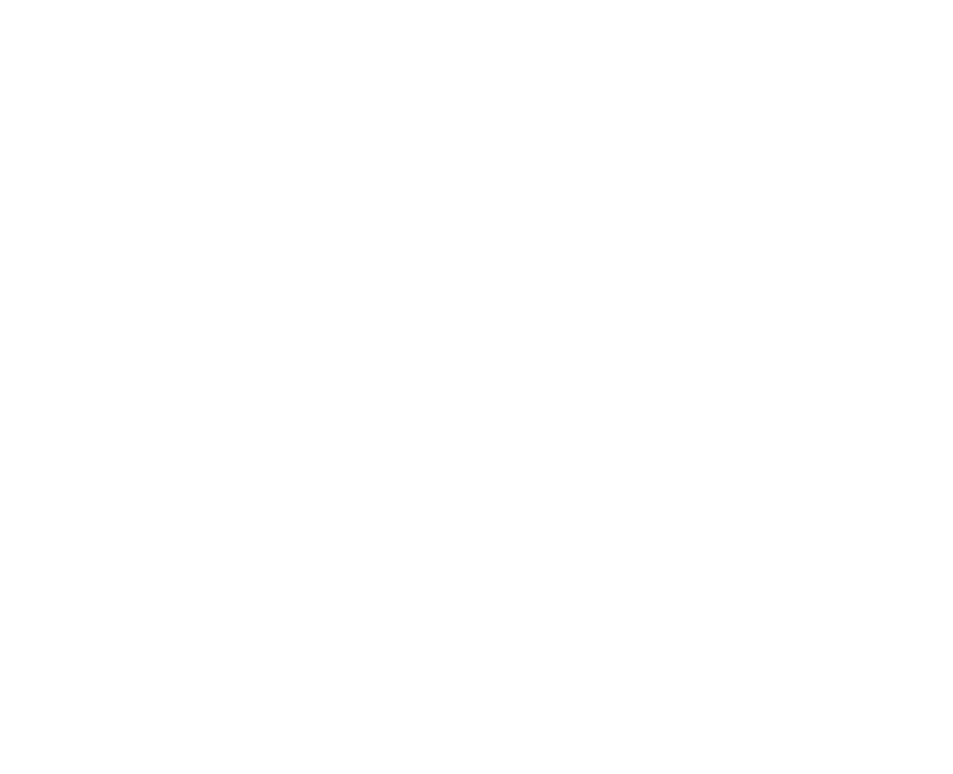
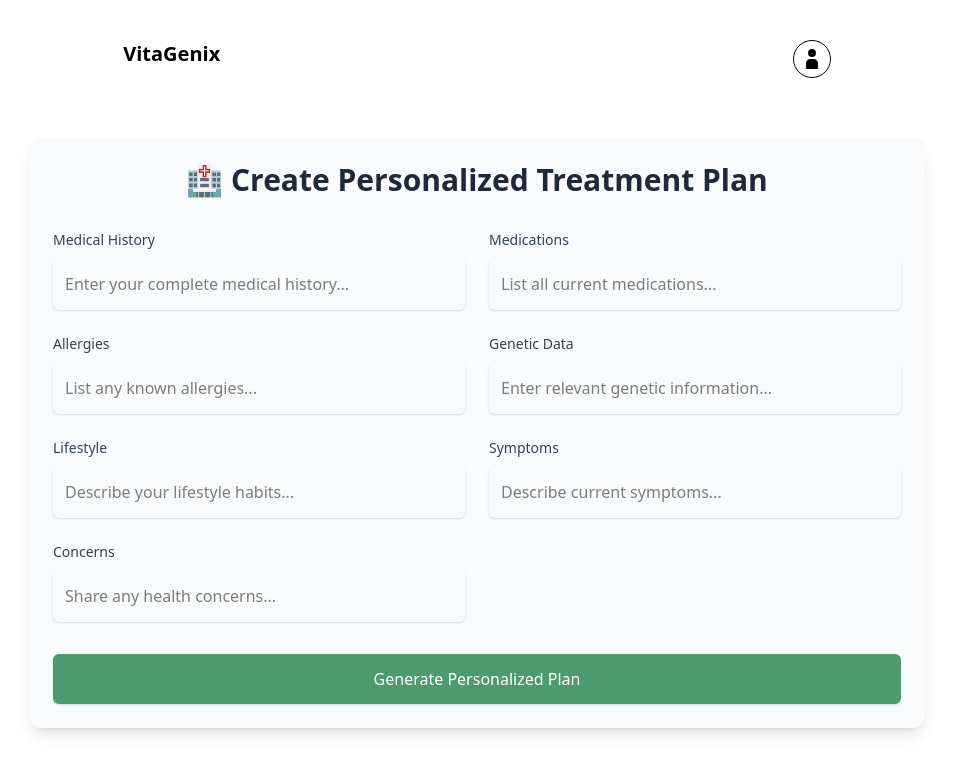
Before and after one commit to aditya-chopde/HackOn_BinaryBrains, a React (Vite) app in the folder client/: page /generate-plan in a window 1280 px wide. Before the commit this address had no page. Shown: the top 774 px of the page, without its empty margins (163-1116 px from the left). Built offline with nearby package versions, Linux system fonts and the light colour scheme.

Commit message:
added the dashboard

```diff
--- a/client/src/App.jsx
+++ b/client/src/App.jsx
@@ -1,12 +1,16 @@
-import GeneratePlan from './components/GeneratePlan'
 import { BrowserRouter as Router, Routes, Route } from "react-router-dom";
+import GeneratePlanPage from './pages/GeneratePlanPage';
+import Home from "./pages/Home";
+import Dashboard from "./pages/Dashboard";
 
 function App() {
 
   return (
     <Router>
       <Routes>
-        <Route path="/" element={<GeneratePlan />} />
+        <Route path="/" element={<Home/>} />
+        <Route path="/dashboard" element={<Dashboard/>} />
+        <Route path="/generate-plan" element={<GeneratePlanPage/>} />
       </Routes>
     </Router>
   )
--- /dev/null
+++ b/client/src/assets/export.js
@@ -0,0 +1,5 @@
+import user from "./user.svg"
+
+export const svgs = {
+    user,
+}
--- /dev/null
+++ b/client/src/components/DashboardNavbar.jsx
@@ -0,0 +1,23 @@
+import React from "react";
+import { svgs } from "../assets/export";
+
+const DashboardNavbar = () => {
+  return (
+    <>
+      <nav className="flex flex-row justify-around mt-10">
+        <div>
+          <h2 className="font-bold text-xl">VitaGenix</h2>
+        </div>
+        <div>
+            <ul>
+                <li className="border border-1 rounded-full p-2 cursor-pointer">
+                    <img src={svgs.user} alt="user_svg" className="w-5"/>
+                </li>
+            </ul>
+        </div>
+      </nav>
+    </>
+  );
+};
+
+export default DashboardNavbar;
--- /dev/null
+++ b/client/src/pages/Dashboard.jsx
@@ -0,0 +1,13 @@
+import React from 'react'
+import DashboardNavbar from '../components/DashboardNavbar'
+
+const Dashboard = () => {
+  return (
+    <div>
+      <DashboardNavbar/>
+
+    </div>
+  )
+}
+
+export default Dashboard
--- /dev/null
+++ b/client/src/pages/GeneratePlanPage.jsx
@@ -0,0 +1,16 @@
+import React from 'react'
+import DashboardNavbar from '../components/DashboardNavbar'
+import GeneratePlan from '../components/GeneratePlan'
+
+const GeneratePlanPage = () => {
+  return (
+    <>
+      <header>
+        <DashboardNavbar/>
+        <GeneratePlan/>
+      </header>
+    </>
+  )
+}
+
+export default GeneratePlanPage
--- /dev/null
+++ b/client/src/pages/Home.jsx
@@ -0,0 +1,11 @@
+import React from 'react'
+
+const Home = () => {
+  return (
+    <div>
+      This is the home page
+    </div>
+  )
+}
+
+export default Home
```
Also changed, not shown: client/src/assets/user.svg (added).
